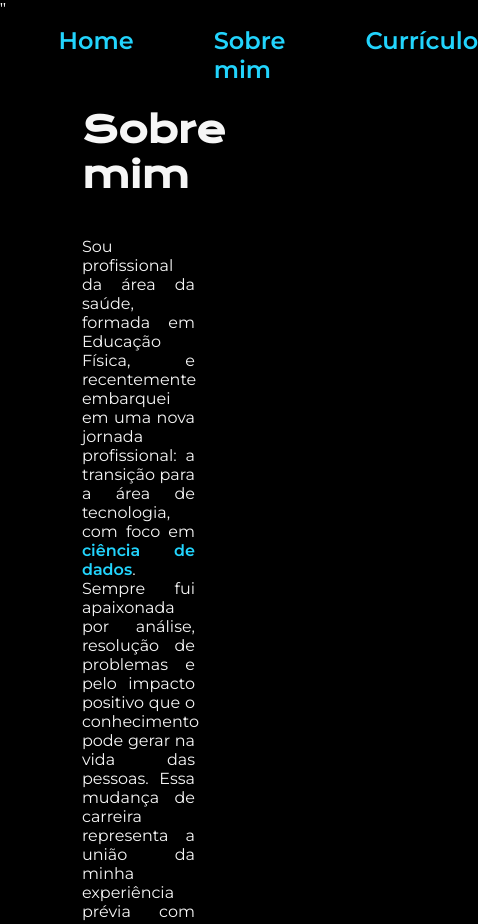
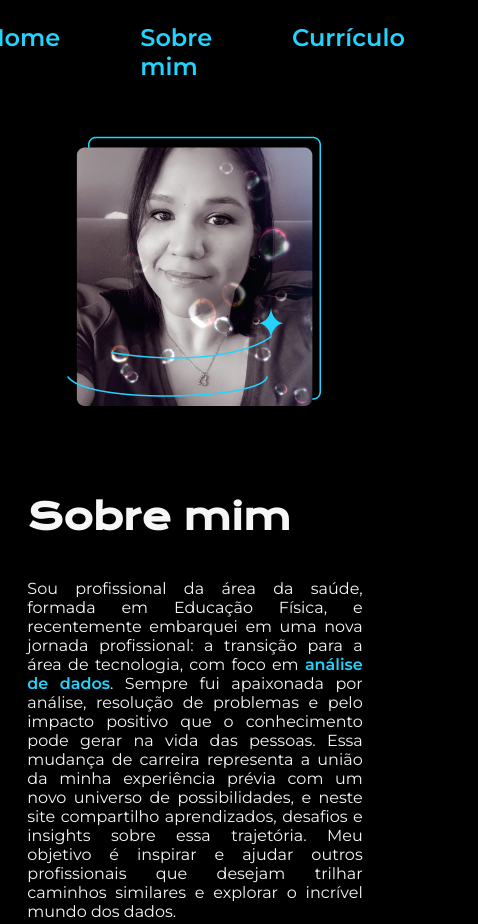
Before and after one commit to ednasantos0189/portfolio, a plain HTML site: page about.html in a window 390 px wide. Shown: the top 924 px of the page, 478 px wide, since content can reach past the window. Drawn offline with nearby package versions, Linux system fonts and the light colour scheme.

Commit message:
Media Queries

```diff
--- a/about.html
+++ b/about.html
@@ -6,7 +6,7 @@
     <title>Sobre mim</title>
     <link rel="stylesheet" href="./styles/style.css">
 </head>
-<body>''
+<body>
     <header class="cabecalho">
         <nav class="cabecalho__menu">
             <a class="cabecalho__menu__link" href="index.html">Home</a>
@@ -17,7 +17,7 @@
     <main class="apresentacao">
         <section class="apresentacao__conteudo">
             <h1 class="apresentacao__conteudo__titulo">Sobre mim</h1>
-            <p class="apresentacao__links__paragrafo">Sou profissional da área da saúde, formada em Educação Física, e recentemente embarquei em uma nova jornada profissional: a transição para a área de tecnologia, com foco em <strong class="paragrafo-destaque">ciência de dados</strong>. Sempre fui apaixonada por análise, resolução de problemas e pelo impacto positivo que o conhecimento pode gerar na vida das pessoas. Essa mudança de carreira representa a união da minha experiência prévia com um novo universo de possibilidades, e neste site compartilho aprendizados, desafios e insights sobre essa trajetória. Meu objetivo é inspirar e ajudar outros profissionais que desejam trilhar caminhos similares e explorar o incrível mundo dos dados.</p>
+            <p class="apresentacao__links__paragrafo">Sou profissional da área da saúde, formada em Educação Física, e recentemente embarquei em uma nova jornada profissional: a transição para a área de tecnologia, com foco em <strong class="paragrafo-destaque">análise de dados</strong>. Sempre fui apaixonada por análise, resolução de problemas e pelo impacto positivo que o conhecimento pode gerar na vida das pessoas. Essa mudança de carreira representa a união da minha experiência prévia com um novo universo de possibilidades, e neste site compartilho aprendizados, desafios e insights sobre essa trajetória. Meu objetivo é inspirar e ajudar outros profissionais que desejam trilhar caminhos similares e explorar o incrível mundo dos dados.</p>
             <p class="apresentacao__links__paragrafo">Além da minha jornada profissional, sou apaixonada por boas histórias (seja em filmes, séries ou nos livros). A saga <strong class="paragrafo-destaque">Harry Potter</strong> tem um lugar especial no meu coração, pois sempre me fascinou com sua magia, amizade e lições de vida. Nos momentos de lazer, gosto de maratonar produções que me fazem refletir, me emocionam ou simplesmente me divertem. Acredito que boas narrativas têm o poder de nos transportar para <i>novos mundos</i>, despertar nossa <i>criatividade</i> e nos conectar com diferentes <b>perspectivas</b>. Aqui no blog, além de falar sobre ciência de dados e minha transição de carreira, também compartilho inspirações e referências que tornam minha vida mais interessante.</p>
         </section>
         <img src="./assets/sobremim.png" alt="Foto de Edna Santos">
--- a/styles/style.css
+++ b/styles/style.css
@@ -15,7 +15,6 @@
 }
 
 body {
-    /* height: 100vh; */
     box-sizing: border-box;
     background-color: var(--cor-primaria);
     color: var(--cor-secundaria);
@@ -43,6 +42,7 @@ body {
     display: flex;
     align-items: center;
     justify-content: space-between;
+    gap: 82px;
 }
 
 .apresentacao__conteudo{
@@ -50,13 +50,11 @@ body {
     display: flex;
     flex-direction: column;
     gap: 40px;
-    text-align: justify;
 }
 
 .apresentacao__conteudo__titulo{
     font-size: 2.25rem;
     font-family: var(--fonte-primaria);
-    text-align: justify;
 }
 
 .apresentacao__imagem{
@@ -125,3 +123,22 @@ body {
     font-size: 1rem;
     font-weight: 400;
  }
+
+ @media (max-width: 1200px){
+    .cabecalho{
+        padding: 6%;
+        }
+
+    .cabecalho__menu{
+        justify-content: center;
+    }
+
+    .apresentacao{
+        flex-direction: column-reverse;
+        padding: 7%;
+    }
+
+    .apresentacao__conteudo{
+        width: auto;
+    }
+ }
```
